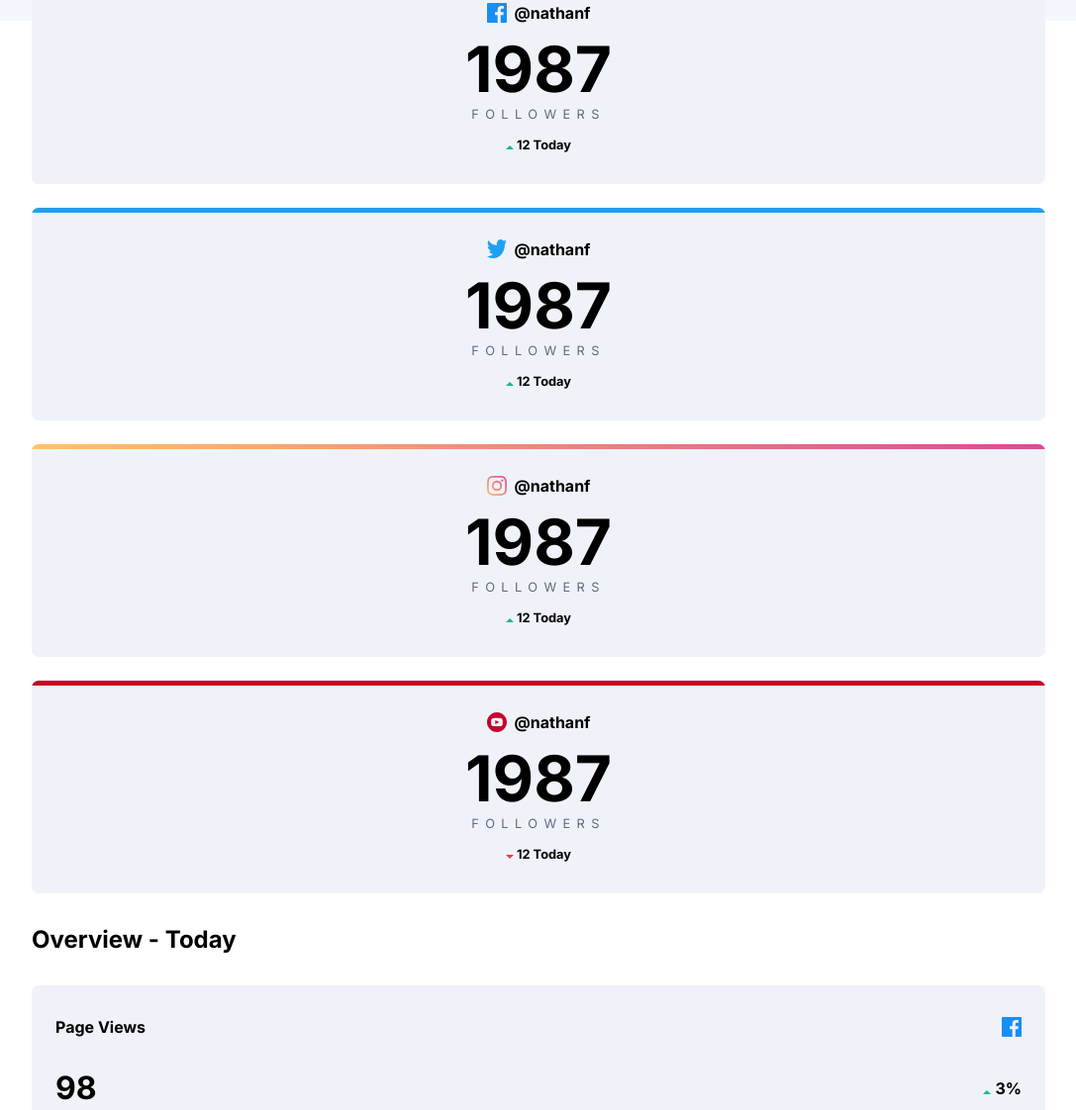
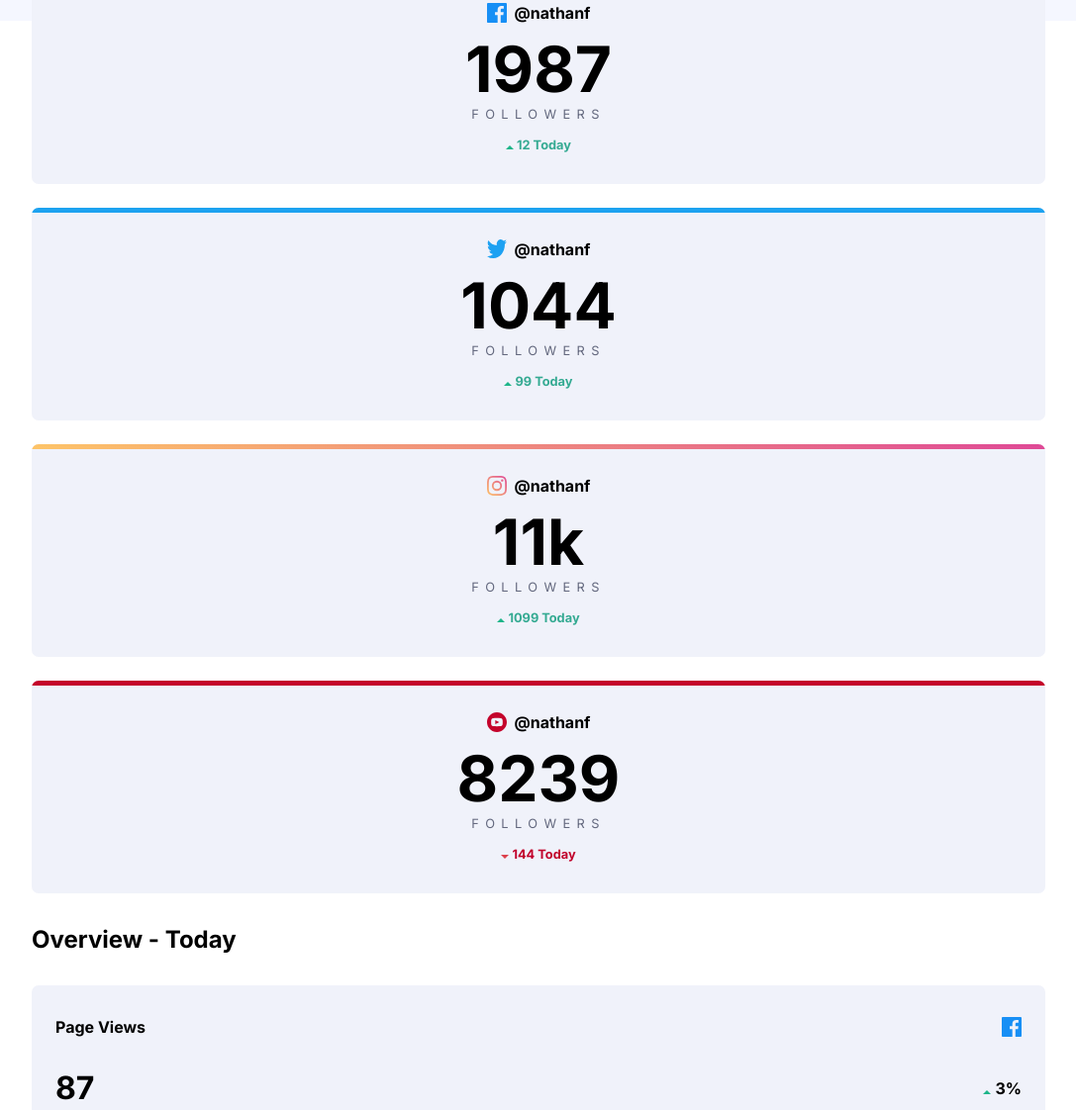
Before and after one commit to soyalbanisgil/social-media-dashboard, a website: page index.html in a window 1280 px wide. Shown: the part 239-1361 px from the top of the page at 99% size, without its empty margins (96-1183 px from the left). Drawn offline with Linux system fonts and the light colour scheme.

Commit message:
added some little changes to update the UI

```diff
--- a/index.html
+++ b/index.html
@@ -35,7 +35,7 @@
                     </div>
                     <h1>1987</h1>
                     <p>Followers</p>
-                    <div class="stats">
+                    <div class="stats up">
                         <img src="./img/icon-up.svg" alt="up-arrow">
                         <span>12 Today</span>
                     </div>
@@ -45,11 +45,11 @@
                         <img src="./img/icon-twitter.svg" alt="facebook icon">
                         <span>@nathanf</span>
                     </div>
-                    <h1>1987</h1>
+                    <h1>1044</h1>
                     <p>Followers</p>
-                    <div class="stats">
+                    <div class="stats up">
                         <img src="./img/icon-up.svg" alt="up-arrow">
-                        <span>12 Today</span>
+                        <span>99 Today</span>
                     </div>
                 </article>
                 <article class="card">
@@ -57,11 +57,11 @@
                         <img src="./img/icon-instagram.svg" alt="facebook icon">
                         <span>@nathanf</span>
                     </div>
-                    <h1>1987</h1>
+                    <h1>11k</h1>
                     <p>Followers</p>
-                    <div class="stats">
+                    <div class="stats up">
                         <img src="./img/icon-up.svg" alt="up-arrow">
-                        <span>12 Today</span>
+                        <span>1099 Today</span>
                     </div>
                 </article>
                 <article class="card">
@@ -69,11 +69,11 @@
                         <img src="./img/icon-youtube.svg" alt="facebook icon">
                         <span>@nathanf</span>
                     </div>
-                    <h1>1987</h1>
+                    <h1>8239</h1>
                     <p>Followers</p>
-                    <div class="stats">
+                    <div class="stats down">
                         <img src="./img/icon-down.svg" alt="up-arrow">
-                        <span>12 Today</span>
+                        <span>144 Today</span>
                     </div>
                 </article>
             </div>
@@ -91,7 +91,7 @@
                         <img src="./img/icon-facebook.svg" alt="facebook icon">
                     </div>
                     <div class="bottom flex">
-                        <span class="number">98</span>
+                        <span class="number">87</span>
                         <div class="porcentaje">
                             <img src="./img/icon-up.svg" alt="up arrow">
                             <span>3%</span>
@@ -104,7 +104,7 @@
                         <img src="./img/icon-facebook.svg" alt="facebook icon">
                     </div>
                     <div class="bottom flex">
-                        <span class="number">98</span>
+                        <span class="number">52</span>
                         <div class="porcentaje">
                             <img src="./img/icon-up.svg" alt="up arrow">
                             <span>3%</span>
--- a/sass/_mobileView.sass
+++ b/sass/_mobileView.sass
@@ -118,6 +118,10 @@ header
         .stats
             font-weight: 700
             font-size: 0.8rem
+            &.up
+                color: #34AA92
+            &.down
+                color: #C1022B
 
 #overview
     margin-top: 2rem
```
Also changed, not shown: css/styles.css, 1 other file.
